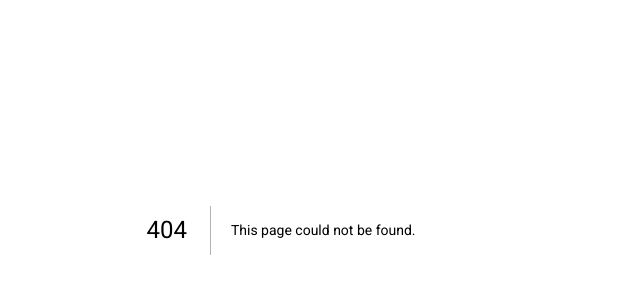
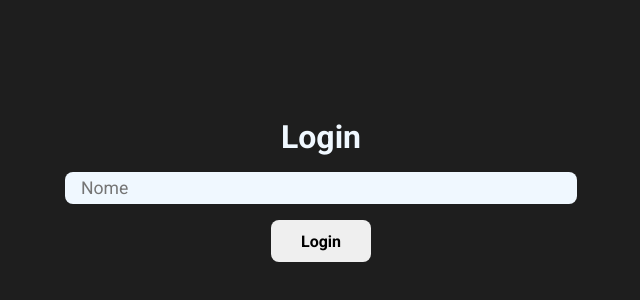
Before and after one commit to paulodegodoi/git-next-api, a Next.js app: page /login in a window 1280 px wide. Before the commit this address had no page. Shown: the part 170-470 px from the top of the page, without its empty margins (319-959 px from the left). Built offline with nearby package versions, Linux system fonts and the light colour scheme.

Commit message:
Função de logout, melhorias de estilização

```diff
--- a/pages/signIn.tsx
+++ b/pages/login.tsx
@@ -2,6 +2,8 @@ import Router from "next/router"
 import { useState } from "react"
 import { useDispatch } from "react-redux"
 import { changeUser } from "../redux/userSlice"
+
+import styles from '../styles/login.module.scss'
 
 export default function SigIn() {
 
@@ -14,9 +16,10 @@ export default function SigIn() {
   }
 
   return (
-    <div>
+    <div className={styles.signContainer}>
       <h1>Login</h1>
       <input
+        className={styles.inputLogin}
         type="text"
         placeholder="Nome"
         onChange={(e) => setName(e.target.value)}
--- a/styles/global.scss
+++ b/styles/global.scss
@@ -17,6 +17,20 @@ body {
 
     background-color: #1e1e1e;
     color: aliceblue;
+
+    input, img, button {
+      border-radius: 8px;
+    }
+
+    input {
+      border: none;
+      outline: none;
+    }
+
+    button {
+      cursor: pointer;
+      border: none;
+    }
 }
 
 
--- /dev/null
+++ b/styles/login.module.scss
@@ -0,0 +1,38 @@
+.signContainer {
+  width: 100vw;
+  height: 80vh;
+  display: flex;
+  flex-direction: column;
+  align-items: center;
+  justify-content: center;
+
+  .inputLogin {
+    width: 40%;
+    margin-top: 1rem;
+    height: 2rem;
+    padding-left: 1rem;
+    background-color: aliceblue;
+    font-size: 1.1rem;
+    transition: all .5s;
+
+    &:focus {
+      width: 60%;
+      background-color: cornflowerblue;
+      color: #fff;
+      font-size: 1.1rem;
+    }
+  }
+
+  button {
+    margin-top: 1rem;
+    font-size: 1rem;
+    font-weight: bold;
+    width: 100px;
+    padding: .7em;
+    transition: .3s;
+
+    &:hover {
+      background-color: #aec6cf;
+    }
+  }
+}
```
Also changed, not shown: components/UserLogged.tsx (added, +36 -0 lines), pages/index.tsx (+12 -11 lines), pages/user/[user].tsx (+20 -4 lines), styles/Home.module.scss (+3 -11 lines), styles/UserLogged.module.scss (added, +21 -0 lines), styles/[user].module.scss (+15 -13 lines). Lines whose indentation alone changed are shown as unchanged.
